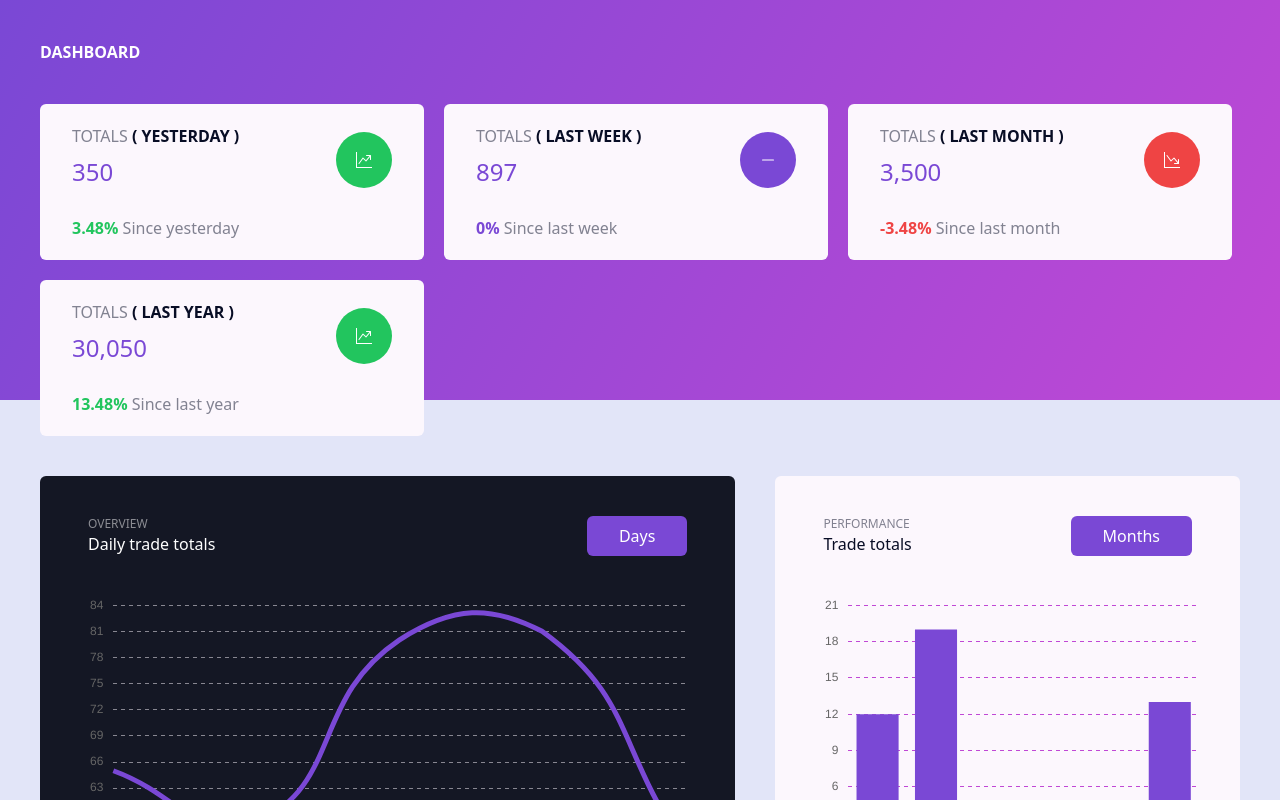
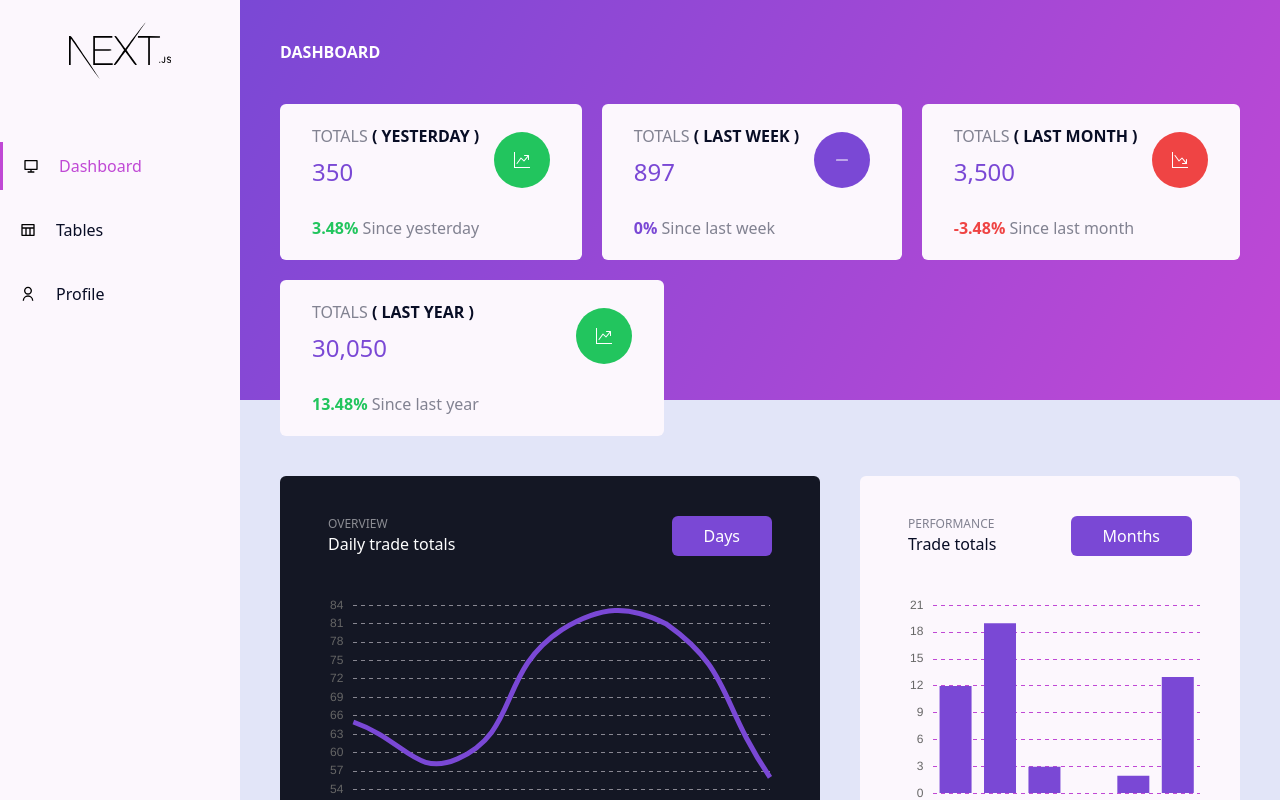
Before and after one commit to Kudom-E/Trade_Tracker, a Next.js app: page /dashboard in a window 1280 px wide. Built offline with nearby package versions, Linux system fonts and the light colour scheme.

Commit message:
tables tested, all tables page created

```diff
--- a/src/app/(dashboard)/components/dashboard/DataTable.tsx
+++ b/src/app/(dashboard)/components/dashboard/DataTable.tsx
@@ -7,13 +7,19 @@ type Props = {
 
 const DataTable = ({ tableData }: Props) => {
   return (
-    <section className="mt-8">
+    <section className="mt-8 overflow-x-auto">
       <table className="table-auto w-full bg-[rgba(var(--base-background-rgb),.5)] shadow rounded">
         <thead>
           <tr>
             {tableData.headers.map((head, index) => {
               return (
-                <th className="pl-6 py-6" key={index}>
+                <th
+                  data-testid="header"
+                  className={`pl-6 py-6 ${
+                    index === tableData.headers.length - 1 ? "pr-6" : ""
+                  }`}
+                  key={index}
+                >
                   <a
                     className="flex items-center text-xs text-[rgba(var(--text-color-rgb),1)]"
                     href="#"
@@ -42,17 +48,29 @@ const DataTable = ({ tableData }: Props) => {
           {tableData.data.map((data, index) => {
             return (
               <tr
+                data-testid="data-row"
                 className={`text-xs ${
                   index % 2 == 0
                     ? "bg-[rgba(var(--base-background-rgb),1)]"
                     : "bg-[rgba(var(--base-background-rgb),.2)]"
                 }`}
+                key={index}
               >
-                <td className="pl-6 py-6">{data.Name}</td>
-                <td className="pl-6">{data.Position}</td>
-                <td>{data.Office}</td>
-                <td>{data.Age}</td>
-                <td>{data.Date}</td>
+                {Object.values(data).map((item, itemIndex) => {
+                  return (
+                    <td
+                      data-testid="data-column"
+                      className={`pl-6 py-6 ${
+                        itemIndex === Object.values(data).length - 1
+                          ? "pr-4"
+                          : ""
+                      }`}
+                      key={itemIndex}
+                    >
+                      {item}
+                    </td>
+                  );
+                })}
               </tr>
             );
           })}
--- a/src/app/(dashboard)/components/layout/CombinedLayout.tsx
+++ b/src/app/(dashboard)/components/layout/CombinedLayout.tsx
@@ -18,7 +18,12 @@ const CombinedLayout = ({ children }: Props) => {
       <Sidebar />
       <div className="h-full overflow-y-scroll flex-grow relative">
         <Header />
-        {children}
+        <section className="w-full px-5 md:px-10">
+          {/* background */}
+          <div className="h-[25rem] dashboard-background absolute z-[-1] left-0 right-0 top-0"></div>
+          {/* Foreground */}
+          {children}
+        </section>
         <Footer />
       </div>
     </div>
--- a/src/app/(dashboard)/components/layout/Sidebar.tsx
+++ b/src/app/(dashboard)/components/layout/Sidebar.tsx
@@ -1,20 +1,58 @@
 import React from "react";
 import Logo from "@/(home)/components/Logo";
 import Link from "next/link";
+import { RiComputerLine } from "react-icons/ri";
+import { RiTableLine } from "react-icons/ri";
+import { RiUserLine } from "react-icons/ri";
+import { usePathname } from "next/navigation";
 
 // type Props = {};
 
 const Sidebar = () => {
+  const pathname = usePathname();
+
+  const tabs = [
+    {
+      pathname: "Dashboard",
+      path: "/dashboard",
+      icon: <RiComputerLine />,
+    },
+    {
+      pathname: "Tables",
+      path: "/tables",
+      icon: <RiTableLine />,
+    },
+    {
+      pathname: "Profile",
+      path: "/profile",
+      icon: <RiUserLine />,
+    },
+  ];
+
   return (
-    <div className="h-screen bg-[rgba(var(--secondary-color-rgb),1)] w-[15%] min-w-[15rem] absolute hidden left-0 z-[99] md:relative">
+    <div className="h-screen bg-[rgba(var(--secondary-color-rgb),1)] w-[15%] min-w-[15rem] absolute left-0 z-[99] md:relative">
       <div className="p-5">
         <Link href="/" className="w-[8vw] mx-auto block">
           <Logo />
         </Link>
       </div>
-      <div>
+      <div className="pt-10">
         <ul>
-          <li>links</li>
+          {tabs.map((tab, index) => {
+            return (
+              <li key={index} className="mb-4">
+                <Link
+                  className={`flex items-center gap-5 px-5 py-3 hover:text-[rgba(var(--accent-color-rgb))] ${
+                    pathname === tab.path ? "active-link" : ""
+                  }`}
+                  href={tab.path}
+                >
+                  {tab.icon}
+                  <p>{tab.pathname}</p>
+                </Link>
+              </li>
+            );
+          })}
         </ul>
       </div>
     </div>
--- a/src/app/(dashboard)/dashboard/page.tsx
+++ b/src/app/(dashboard)/dashboard/page.tsx
@@ -7,10 +7,7 @@ import TotalsSection from "./sections/TotalsSection";
 
 const Dashboard = () => {
   return (
-    <section data-testid="dashboard" className="w-full px-5 md:px-10">
-      {/* background */}
-      <div className="h-[25rem] dashboard-background absolute z-[-1] left-0 right-0 top-0"></div>
-      {/* Foreground */}
+    <section data-testid="dashboard">
       <>
         <TotalsSection />
       </>
--- a/src/app/(dashboard)/dashboard/sections/GraphsSection.tsx
+++ b/src/app/(dashboard)/dashboard/sections/GraphsSection.tsx
@@ -74,7 +74,7 @@ const GraphsSection = () => {
             </div>
             <div className="flex gap-3 flex-wrap sm:flex-nowrap justify-items-end">
               <button
-                className={`h-full px-5 md:px-8 bg-[rgba(var(--primary-color-rgb),1)] cursor-default text-white rounded-[6px] text-[rgba(var(--primary-color-rgb),1)]`}
+                className={`h-full px-5 md:px-8 bg-[rgba(var(--primary-color-rgb),1)] hover:translate-y-[-2px] hover:shadow-[0_20px_80px_-10px_rgba(var(--primary-color-rgb),1)] text-white rounded-[6px] text-[rgba(var(--primary-color-rgb),1)]`}
                 onClick={() => switchActive()}
               >
                 {activeGraph === "MonthsGraph" ? "Months" : "Years"}
--- /dev/null
+++ b/src/app/(dashboard)/tables/page.tsx
@@ -0,0 +1,79 @@
+import React from "react";
+import { TableData } from "../../../../typings";
+import DataTable from "../components/dashboard/DataTable";
+
+// type Props = {}
+
+const Tables = () => {
+  const tableData: TableData = {
+    headers: ["Name", "Position", "Office", "Age", "Date"],
+    data: [
+      {
+        Name: "Ashton Cox",
+        Position: "Technical Author",
+        Office: "San Francisco",
+        Age: "66",
+        Date: "22/04/2021",
+      },
+      {
+        Name: "Cedric Kelly",
+        Position: "Javascript Developer",
+        Office: "Edinburgh",
+        Age: "22",
+        Date: "22/04/2021",
+      },
+      {
+        Name: "Garrett Winters",
+        Position: "Director",
+        Office: "San Francisco",
+        Age: "63",
+        Date: "22/04/2021",
+      },
+      {
+        Name: "Tiger Nixon",
+        Position: "Systen Architect",
+        Office: "San Francisco",
+        Age: "61",
+        Date: "22/04/2021",
+      },
+    ],
+  };
+
+  return (
+    <section>
+      <div className="w-[100%] rounded-[6px] p-4 pb-0 sm:p-10 sm:pb-0 max-h-[35rem]">
+        <div className="border-[.5px] border-[rgba(var(--text-color-rgb),.5)] bg-[rgba(var(--secondary-color-rgb),1)] rounded-[6px] p-5">
+          <div className="flex justify-between items-center px-2">
+            <div className="text-[rgba(var(--text-color-rgb),1)]">
+              <h3>Trades</h3>
+            </div>
+            <div>
+              {/* <button className="h-full px-5 md:px-8 py-2 bg-[rgba(var(--primary-color-rgb),1)] rounded-[6px] text-white cursor-default">
+                See all
+              </button> */}
+            </div>
+          </div>
+          <DataTable tableData={tableData} />
+        </div>
+      </div>
+
+      <div className="w-[100%] rounded-[6px] p-4 sm:p-10 max-h-[35rem]">
+        <div className="border-[.5px] border-[rgba(var(--text-color-rgb),.5)] bg-[rgba(var(--secondary-color-rgb),1)] rounded-[6px] p-5">
+          <div className="flex justify-between items-center px-2">
+            <div className="text-[rgba(var(--text-color-rgb),1)]">
+              <h3>Trades</h3>
+            </div>
+            <div>
+              {/* <button className="h-full px-5 md:px-8 py-2 bg-[rgba(var(--primary-color-rgb),1)] rounded-[6px] text-white cursor-default">
+                See all
+              </button> */}
+            </div>
+          </div>
+          <DataTable tableData={tableData} />
+        </div>
+      </div>
+    </section>
+  );
+};
+
+export default Tables;
--- a/src/app/globals.css
+++ b/src/app/globals.css
@@ -76,3 +76,7 @@ g {
 /* canvas {
   height: 100% !important;
 } */
+.active-link {
+  border-left: 3px solid rgba(var(--accent-color-rgb), 1);
+  color: rgba(var(--accent-color-rgb), 1);
+}
```
Also changed, not shown: 2 other files (tests, documents, lock files or other folders).
